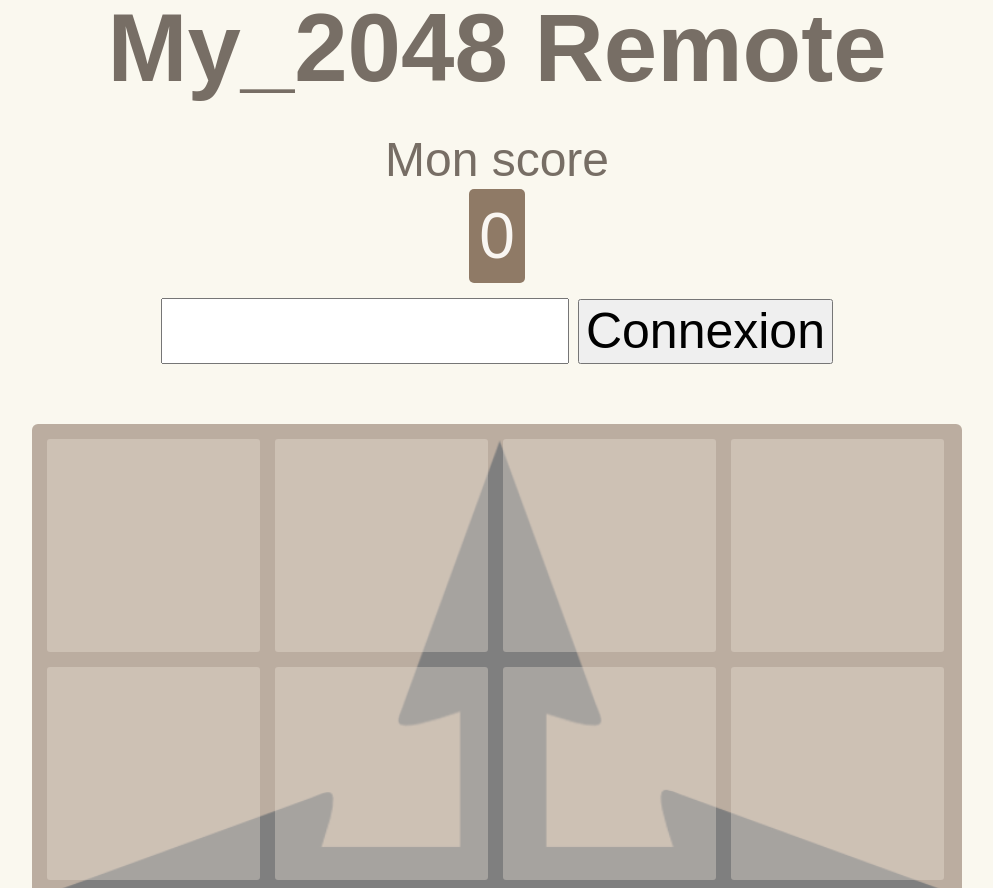
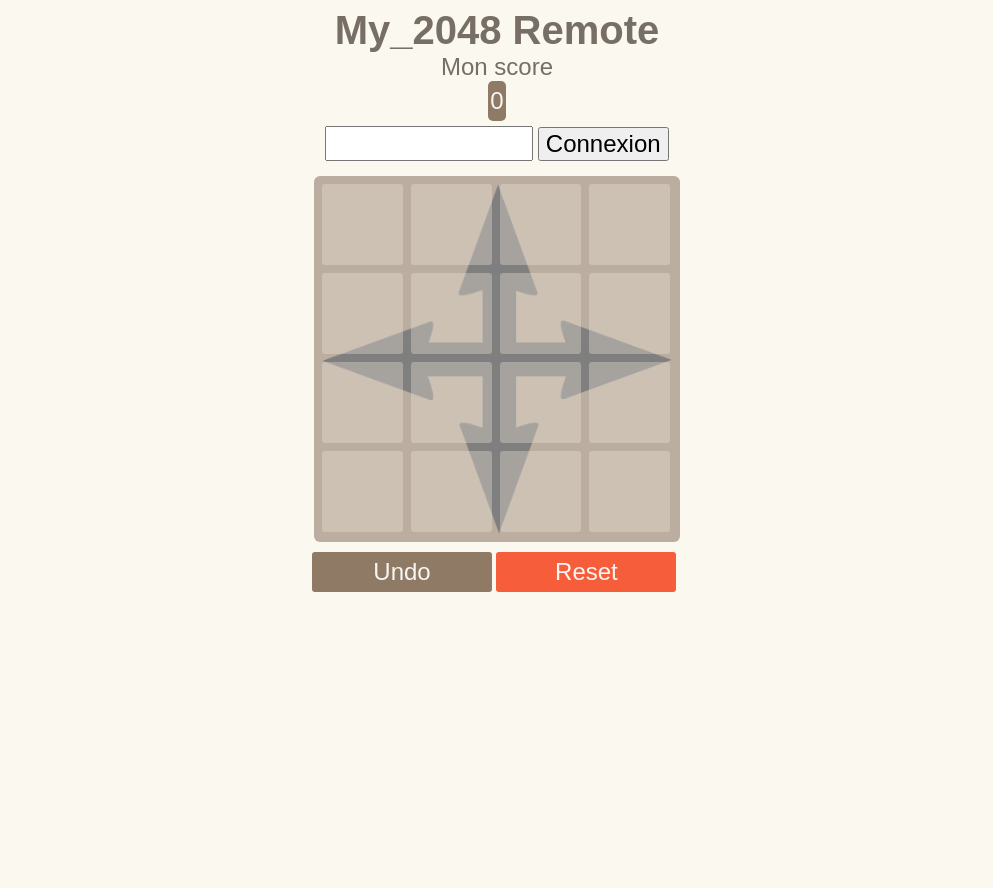
Before and after one commit to LeReverandNox/My_2048, a plain HTML site: page mobile/index.html in a window 1280 px wide. Shown: the top 888 px of the page, without its empty margins (143-1136 px from the left). After the commit the page ends 800 px from the top, so only its background shows below. Drawn offline with Linux system fonts and the light colour scheme.

Commit message:
Refonte du css de la remote

```diff
--- a/mobile/index.html
+++ b/mobile/index.html
@@ -2,7 +2,7 @@
 <html>
 <head>
     <meta charset="utf-8" />
-    <meta name="viewport" content="user-scalable=no, width=device-width, initial-scale=0.4, maximum-scale=1">
+    <meta name="viewport" content="user-scalable=no, width=device-width, initial-scale=1, maximum-scale=1">
     <title>My_2048 Remote</title>
     <script src="https://cdn.socket.io/socket.io-1.4.3.js"></script>
     <script type="text/javascript" src="../script/jquery-1.11.3.js"></script>
--- a/style/style_mobile.css
+++ b/style/style_mobile.css
@@ -54,19 +54,19 @@ body {
     font-family: sans-serif;
 }
 .main_wrapper {
-    /*width: 500px;*/
     margin: 0 auto;
 }
 
 .main_header {
     text-align: center;
-    font-size: 2em;
-    margin-bottom: 60px;
+    font-size: 1em;
+    margin-bottom: 15px;
 }
 .header_title h1 {
     font-weight: bold;
-    font-size: 3em;
-    padding-bottom: 40px;
+    font-size: 2.5em;
+    padding-top: 10px;
+    padding-bottom: 5px;
 }
 
 .header_score, .header_score_title, .header_best_score, .header_best_score_title {
@@ -76,33 +76,36 @@ body {
 }
 
 .prompt_token {
-    margin-top: 15px;
-    line-height: 60px;
-    font-size: 50px;
-    width: 400px;
+    margin-top: 5px;
+    line-height: 20px;
+    font-size: 25px;
+    width: 200px;
 }
 .prompt_button {
-    height: 65px;
-    font-size: 50px;
+    height: 34px;
+    font-size: 24px;
 }
 
 .header_score_title {
     font-size: 1.5em;
-    margin-bottom: 5px;
+    margin-bottom: 2px;
 }
 .header_score {
 
-    padding: 15px 10px;
+    padding: 8px 2px;
     background: #8f7a66;
     color: #f9f6f2;
     display: inline-block;
     border-radius: 5px;
-    font-size: 2em;
+    font-size: 1.5em;
 }
 .buttons {
-    width: 850px;
+    /*width: 850px;*/
+    width: 370px;
     margin: 0 auto;
-    display: block
+    display: block;
+    margin-top: 5px;
+    margin-bottom: 10px;
 }
 .replay_button, .undo_button {
     display: inline-block;
@@ -111,14 +114,12 @@ body {
     text-decoration: none;
     color: #f9f6f2;
     height: 40px;
-    line-height: 42px;
+    line-height: 40px;
     cursor: pointer;
     text-align: center;
-    margin-top: 15px;
-    width: 45%;
-    height: 100px;
-    font-size: 4em;
-    line-height: 100px;
+    margin-top: 5px;
+    width: 140px;
+    font-size: 1.5em;
    -moz-user-select: -moz-none;
    -khtml-user-select: none;
    -webkit-user-select: none;
@@ -138,23 +139,23 @@ body {
 /* GRID */
 .grid_holder {
     background: #bbada0;
-    width: 900px;
-    height: 900px;
+    width: 350px;
+    height: 350px;
     margin: 0 auto;
-    padding: 15px;
+    padding: 8px;
     border-radius: 6px;
 }
 
 .grid {
     background-image: url(../style/swipe_arrows.png);
-    width: 900px;
-    height: 900px;
+    width: 350px;
+    height: 350px;
     background-size: cover;
     background-repeat: no-repeat;
 }
 
 .grid_row {
-    margin-bottom: 15px;
+    margin-bottom: 8px;
 }
 .grid_row:after {
     content: "";
@@ -162,41 +163,13 @@ body {
     clear: both;
 }
 .grid_cell {
-    width: 213px;
-    height: 213px;
+    width: 81px;
+    height: 81px;
     float: left;
-    margin-right: 15px;
+    margin-right: 8px;
     border-radius: 3px;
     background-color: rgba(238, 228, 218, 0.35);
-    font-size: 55px;
-    text-align: center;
-    font-weight: bold;
-    line-height: 106px;
 }
 .grid_cell:last-child {
     margin-right: 0px;
 }
-
-/* FOOTER */
-.main_footer {
-    margin-top: 50px;
-    margin-bottom: 30px;
-}
-.main_footer p {
-    line-height: 25px;
-    border-bottom: 1px solid #776e65;
-    padding-bottom: 15px;
-    padding-top: 15px;
-}
-.main_footer p:first-child {
-    text-align: center;
-    font-weight: bold;
-    font-size: 1.5em;
-    /*margin-bottom: 10px;*/
-    border-bottom: 0;
-    padding-bottom: 0;
-    padding-top: 0px;
-}
-.main_footer p:last-child {
-    border-bottom: none;
-}
```
Also changed, not shown: script/my_2048.js (+3 -4 lines).
